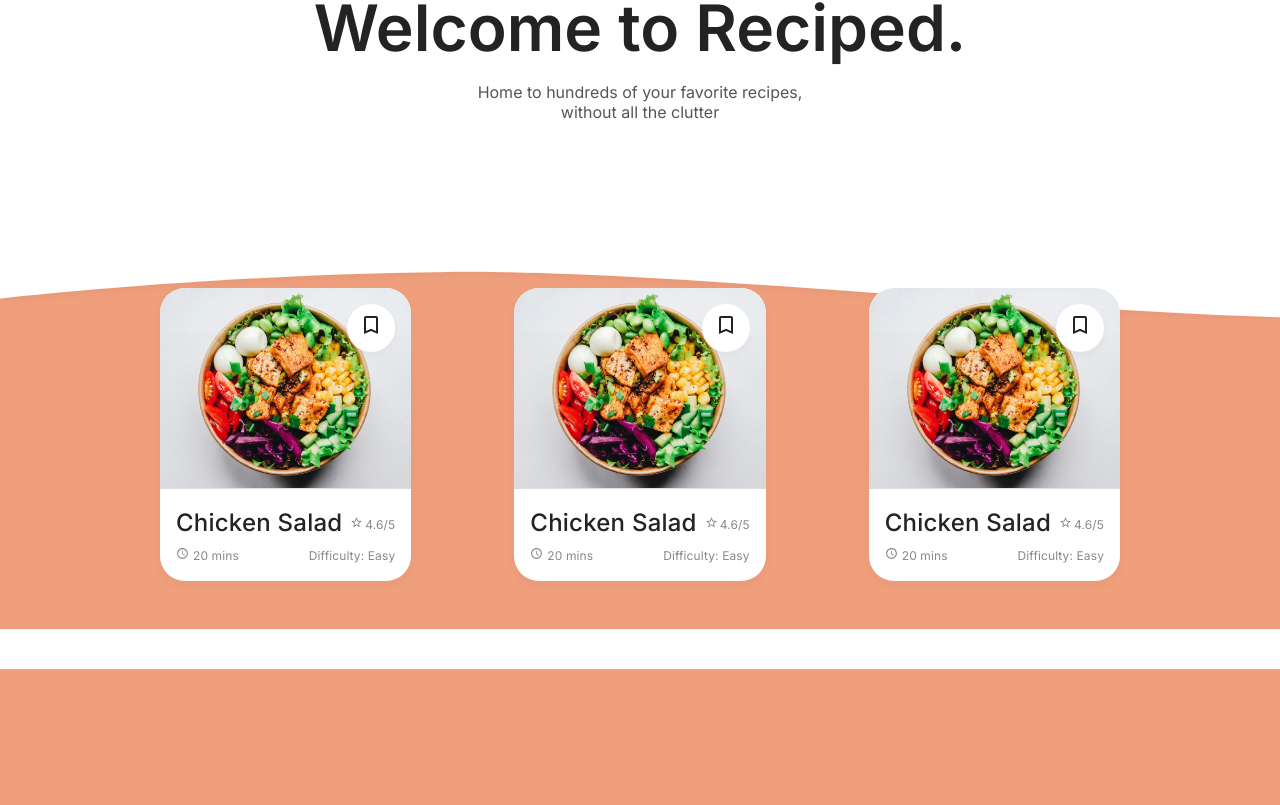
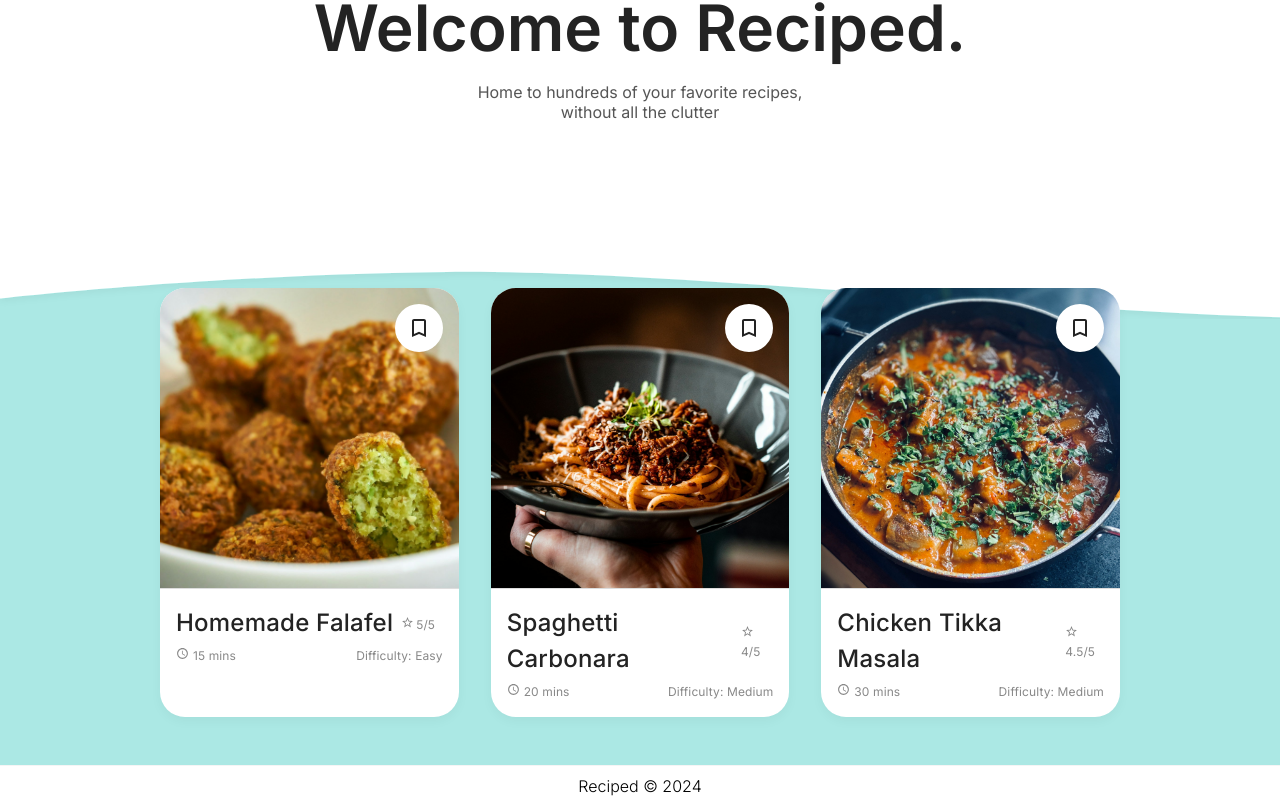
Before and after one commit to matkatd/356-recipes, a Next.js app: page / in a window 1280 px wide. Shown: the part 281-1086 px from the top of the page. Before the commit the page ends 950 px from the top, so only its background shows below. Built offline with nearby package versions, Linux system fonts and the light colour scheme.

Commit message:
dynamic recipes on home page

```diff
--- a/app/globals.css
+++ b/app/globals.css
@@ -5,15 +5,24 @@
     "Segoe UI Mono", "Roboto Mono", "Oxygen Mono", "Ubuntu Monospace",
     "Source Code Pro", "Fira Mono", "Droid Sans Mono", "Courier New", monospace;
 
-  --foreground: #f09f7c;
+  --foreground: #abe8e4;
 }
 
-/* .cardContainer {
+footer {
   display: flex;
   justify-content: center;
-} */
+  align-items: center;
+  p {
+    font-size: 1rem;
+    font-family: var(--font-mono);
+    font-weight: 300;
+  }
+}
+
 .cardContainer {
-  display: flex;
+  display: grid;
+  grid-template-columns: 1fr 1fr 1fr;
+  gap: 2rem;
   justify-content: space-between;
   padding: 0 160px;
   padding-top: 70px;
@@ -22,7 +31,6 @@
 
 .recipePageGrid {
   display: grid;
-  /* grid-template-rows: 1fr 1.5fr; */
   gap: 2rem;
   margin: 2rem auto;
   max-width: var(--max-width);
@@ -49,14 +57,6 @@
     width: 100%;
     padding: 2rem;
     box-shadow: 3px 3px 10px rgba(0, 0, 0, 0.3);
-
-    p {
-      font-size: 1.2rem;
-      font-weight: 300;
-      strong {
-        font-weight: 500;
-      }
-    }
   }
 
   .spreadOut {
@@ -110,7 +110,7 @@
 
     .beforeAfter {
       display: grid;
-      grid-template-rows: 1fr 1fr;
+      /* grid-template-rows: 1fr 1fr; */
       gap: 2rem;
     }
 
@@ -184,7 +184,7 @@
 
 @media (prefers-color-scheme: dark) {
   :root {
-    --foreground: #f09f7c;
+    --foreground: #fd704d;
   }
 }
 
--- a/app/layout.tsx
+++ b/app/layout.tsx
@@ -2,6 +2,7 @@ import type { Metadata } from "next";
 import { Inter } from "next/font/google";
 import "./globals.css";
 import { NavBar } from "@/components/NavBar";
+import Footer from "@/components/Footer";
 
 const inter = Inter({ subsets: ["latin"] });
 
@@ -18,6 +19,7 @@ export default function RootLayout({
   return (
     <html lang="en">
       <body className={inter.className}>{children}</body>
+      <Footer />
     </html>
   );
 }
--- a/app/page.tsx
+++ b/app/page.tsx
@@ -3,9 +3,24 @@ import Footer from "@/components/Footer";
 import styles from "./page.module.css";
 import WavyBox from "@/public/WavyBox.svg";
 import Image from "next/image";
-import ActionAreaCard from "../components/Card";
+import RecipeCard from "../components/Card";
+import { promises as fs } from "fs";
+import { Recipe } from "@/types/types";
 
-export default function Home() {
+const getRecipes = async () => {
+  // fetch from /public/recipes.json
+  const file = await fs.readFile(
+    process.cwd() + "/public/recipes.json",
+    "utf8"
+  );
+  const data = JSON.parse(file);
+  // only return first 3 recipes
+  return data.slice(0, 3);
+};
+
+export default async function Home() {
+  const recipes = await getRecipes();
+
   return (
     <main>
       <NavBar />
@@ -24,11 +39,10 @@ export default function Home() {
         </div>
       </div>
       <div className="cardContainer">
-        <ActionAreaCard />
-        <ActionAreaCard />
-        <ActionAreaCard />
+        {recipes.map((recipe: Recipe) => (
+          <RecipeCard key={recipe.id} recipe={recipe} />
+        ))}
       </div>
-      <Footer />
     </main>
   );
 }
--- a/components/Card.tsx
+++ b/components/Card.tsx
@@ -8,8 +8,13 @@ import StarBorderOutlinedIcon from "@mui/icons-material/StarBorderOutlined";
 import BookmarkBorderOutlinedIcon from "@mui/icons-material/BookmarkBorderOutlined";
 import { CardActionArea } from "@mui/material";
 import chickenSalad from "@/public/chickenSalad.jpg";
+import { Recipe } from "@/types/types";
 
-export default function ActionAreaCard() {
+type RecipeCardProps = {
+  recipe: Recipe;
+};
+
+export default function RecipeCard({ recipe }: RecipeCardProps) {
   return (
     <Card
       sx={{
@@ -18,14 +23,14 @@ export default function ActionAreaCard() {
         boxShadow: "0px 4px 11.9px rgba(0, 0, 0, 0.04)",
       }}
     >
-      <CardActionArea href="/recipe/1">
+      <CardActionArea href={`/recipe/${recipe?.id}`}>
         <div style={{ borderBottom: "1px solid #DDDDDD" }}>
           <CardMedia
             component="img"
-            height="200"
+            height="300"
             width="300"
-            src={chickenSalad.src}
-            alt="chicken salad"
+            src={`/${recipe?.url}`}
+            alt={recipe?.image}
           />
           <div
             style={{
@@ -38,6 +43,7 @@ export default function ActionAreaCard() {
               backgroundColor: "#CCCCCC",
               display: "flex",
               justifyContent: "center",
+              textAlign: "center",
               alignItems: "center",
               background: "white",
               boxShadow: "0px 4px 11.9px rgba(0, 0, 0, 0.04)",
@@ -51,6 +57,12 @@ export default function ActionAreaCard() {
                 padding: 0,
                 fontSize: "24px",
                 color: "#232323",
+                height: "48px",
+                width: "48px",
+                display: "flex",
+                placeContent: "center",
+                justifyContent: "center",
+                placeItems: "center",
               }}
             >
               {/* Icon or content for the button */}
@@ -69,7 +81,7 @@ export default function ActionAreaCard() {
                 marginBottom: "6px",
               }}
             >
-              Chicken Salad
+              {recipe?.name}
             </Typography>
             <div
               style={{
@@ -89,7 +101,7 @@ export default function ActionAreaCard() {
                 <StarBorderOutlinedIcon
                   style={{ fontSize: "small", marginRight: "2px" }}
                 />
-                4.6/5
+                {recipe?.rating + "/5"}
               </Typography>
             </div>
           </div>
@@ -111,7 +123,7 @@ export default function ActionAreaCard() {
                 <AccessTimeOutlinedIcon
                   style={{ fontSize: "small", marginRight: "4px" }}
                 />
-                20 mins
+                {recipe?.cookTime}
               </Typography>
             </div>
 
@@ -123,7 +135,7 @@ export default function ActionAreaCard() {
                   fontFamily: "Inter",
                 }}
               >
-                Difficulty: Easy
+                Difficulty: {recipe?.difficulty}
               </Typography>
             </div>
           </div>
--- a/components/Footer.tsx
+++ b/components/Footer.tsx
@@ -1,11 +1,16 @@
 import React from "react";
 
-const Footer: React.FC = () => {
-  return <footer style={footerStyle}>{/* Footer content goes here */}</footer>;
+const Footer = () => {
+  return (
+    <footer style={footerStyle}>
+      <p>Reciped © 2024</p>
+    </footer>
+  );
 };
 
 const footerStyle: React.CSSProperties = {
   backgroundColor: "white",
+  color: "black",
   height: "40px",
   borderTop: "1px solid #f5f5f5",
 };
--- a/public/recipes.json
+++ b/public/recipes.json
@@ -76,7 +76,7 @@
       "carbohydrates": "41g",
       "protein": "15g"
     },
-    "rating": null
+    "rating": 5
   },
   {
     "id": 2,
@@ -141,7 +141,7 @@
       "carbohydrates": "35g",
       "protein": "25g"
     },
-    "rating": null
+    "rating": 4
   },
   {
     "id": 3,
@@ -254,7 +254,7 @@
       "carbohydrates": "10g",
       "protein": "30g"
     },
-    "rating": null
+    "rating": 4.5
   },
   {
     "id": 4,
@@ -366,7 +366,7 @@
       "carbohydrates": "52g",
       "protein": "15g"
     },
-    "rating": null
+    "rating": 4
   },
   {
     "id": 5,
@@ -450,7 +450,7 @@
       "carbohydrates": "28g",
       "protein": "4g"
     },
-    "rating": null
+    "rating": 5
   },
   {
     "id": 6,
@@ -515,6 +515,6 @@
       "carbohydrates": "7g",
       "protein": "10g"
     },
-    "rating": null
+    "rating": 3.5
   }
 ]
```
